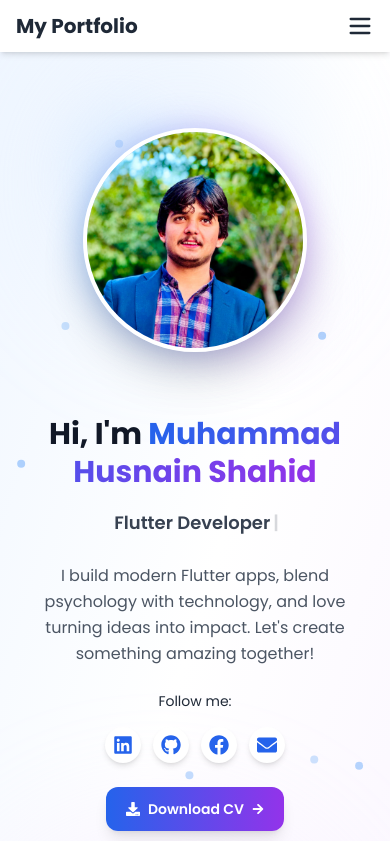
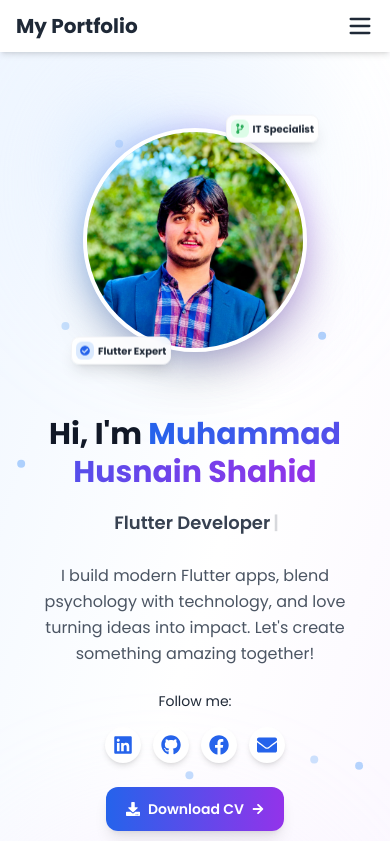
Before and after one commit to muhammadhusnainshahid/portfliohusnainsahab, a Next.js app: page / in a window 390 px wide. Shown: the top 841 px of the page. Built offline with nearby package versions, Linux system fonts and the light colour scheme.

Commit message:
Update Hero.jsx

```diff
--- a/src/components/Hero.jsx
+++ b/src/components/Hero.jsx
@@ -355,20 +355,22 @@ export default function Hero() {
                   <div className="absolute inset-0 bg-gradient-to-r from-transparent via-white/30 to-transparent -translate-x-full group-hover:translate-x-full transition-transform duration-1000"></div>
                 </motion.div>
 
-                {/* Floating elements - hidden on smallest screens */}
-                {!isMobile && (
+               {/* Floating elements - now visible on both mobile and laptop */}
 <>
   <motion.div
     initial={{ y: 0 }}
     animate={{ y: [-10, 10, -10] }}
     transition={{ duration: 4, repeat: Infinity }}
-                      className="absolute -top-3 -right-3 bg-white/90 backdrop-blur-sm p-2 rounded-xl shadow-lg border border-gray-100"
+    className="absolute -top-3 -right-3 sm:-top-4 sm:-right-4 bg-white/90 backdrop-blur-sm
+               p-1 sm:p-2 rounded-lg sm:rounded-xl shadow-lg border border-gray-100"
   >
-                      <div className="flex items-center gap-2">
-                        <div className="p-1 bg-green-100 rounded-lg text-green-600">
-                          <FaCodeBranch className="text-xs" />
+    <div className="flex items-center gap-1 sm:gap-2">
+      <div className="p-1 bg-green-100 rounded-md sm:rounded-lg text-green-600">
+        <FaCodeBranch className="text-[10px] sm:text-xs md:text-sm" />
       </div>
-                        <p className="text-xs font-bold text-gray-800">IT Specialist</p>
+      <p className="text-[10px] sm:text-xs md:text-sm font-bold text-gray-800">
+        IT Specialist
+      </p>
     </div>
   </motion.div>
 
@@ -376,17 +378,20 @@ export default function Hero() {
     initial={{ y: 0 }}
     animate={{ y: [10, -10, 10] }}
     transition={{ duration: 5, repeat: Infinity, delay: 1 }}
-                      className="absolute -bottom-3 -left-3 bg-white/90 backdrop-blur-sm p-2 rounded-xl shadow-lg border border-gray-100"
+    className="absolute -bottom-3 -left-3 sm:-bottom-4 sm:-left-4 bg-white/90 backdrop-blur-sm
+               p-1 sm:p-2 rounded-lg sm:rounded-xl shadow-lg border border-gray-100"
   >
-                      <div className="flex items-center gap-2">
-                        <div className="p-1 bg-blue-100 rounded-lg text-blue-600">
-                          <FaCheckCircle className="text-xs" />
+    <div className="flex items-center gap-1 sm:gap-2">
+      <div className="p-1 bg-blue-100 rounded-md sm:rounded-lg text-blue-600">
+        <FaCheckCircle className="text-[10px] sm:text-xs md:text-sm" />
       </div>
-                        <p className="text-xs font-bold text-gray-800">Flutter Expect</p>
+      <p className="text-[10px] sm:text-xs md:text-sm font-bold text-gray-800">
+        Flutter Expert
+      </p>
     </div>
   </motion.div>
 </>
-                )}
+
               </div>
             </div>
           </motion.div>
```
Lines whose indentation alone changed are shown as unchanged.
